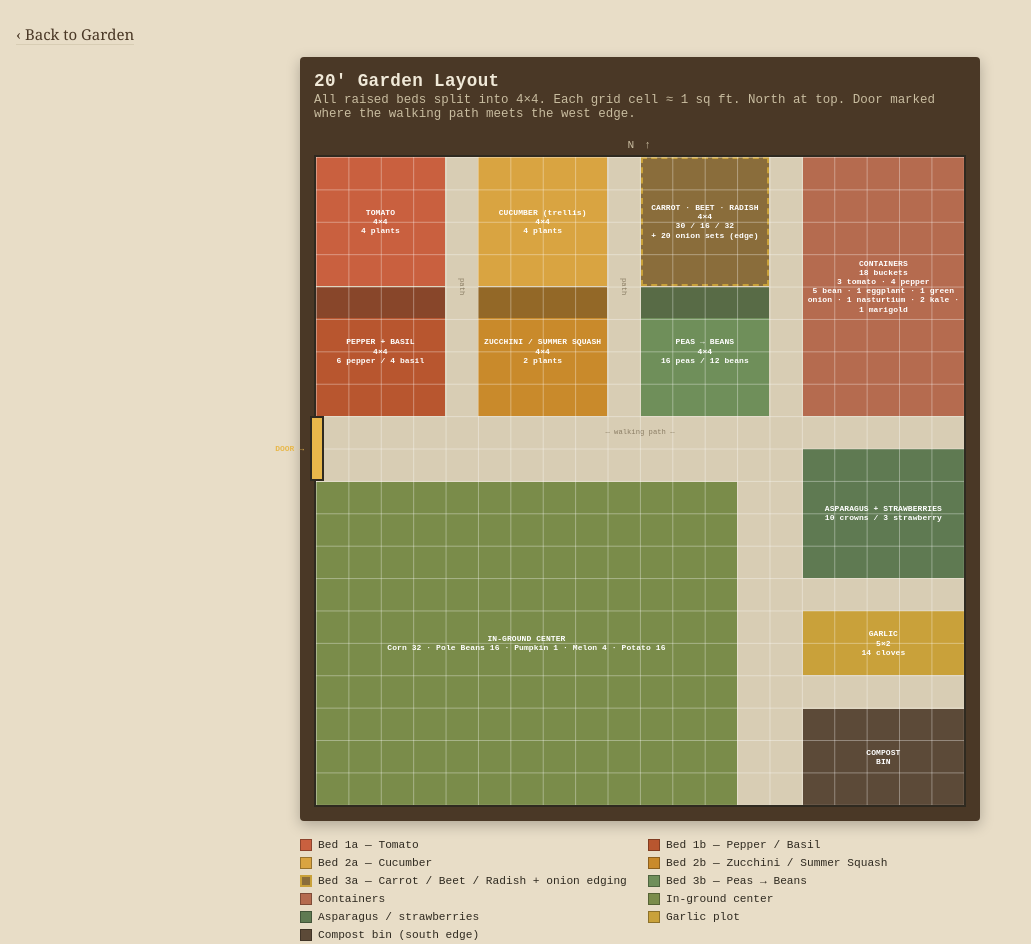
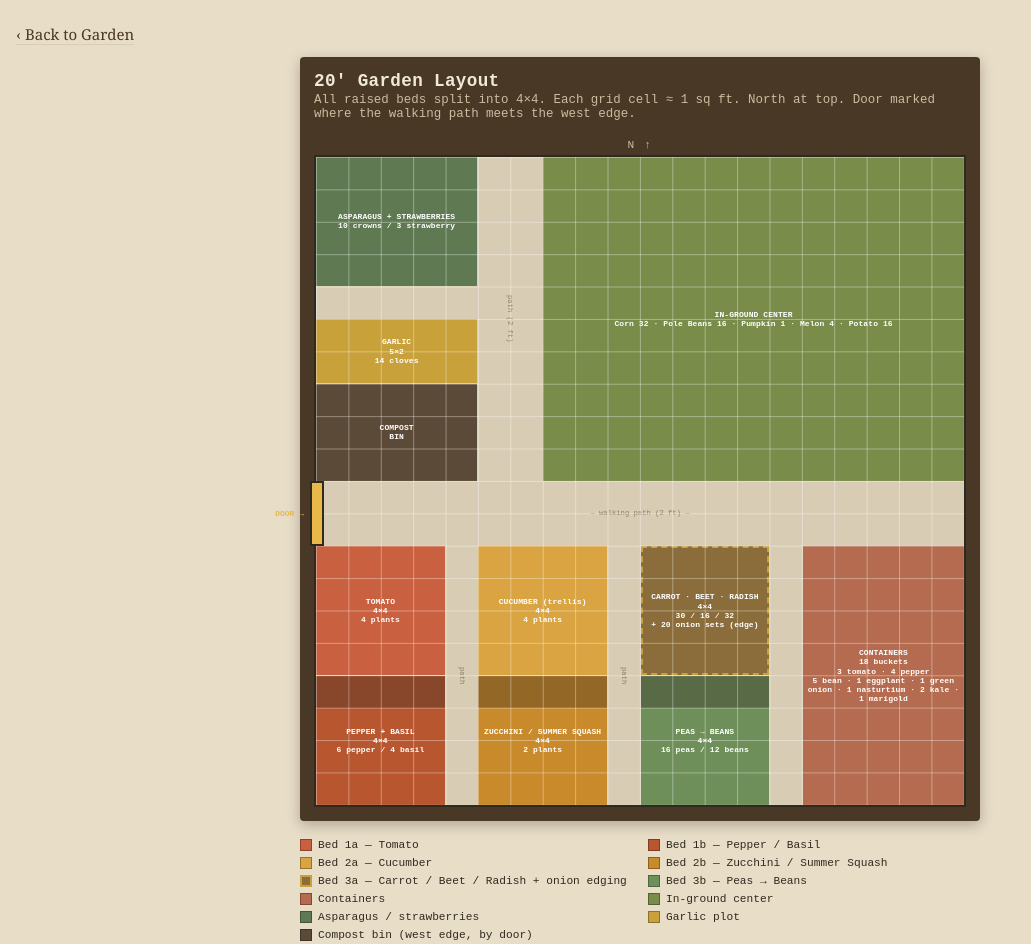
Before and after one commit to caseymwalsh/garden, a plain HTML site: page layout.html in a window 1280 px wide. Shown: the top 944 px of the page, without its empty margins (0-1031 px from the left). Drawn offline with Linux system fonts and the light colour scheme.

Commit message:
Move in-ground center to NE corner; rearrange beds, perennials, compost

```diff
--- a/layout.html
+++ b/layout.html
@@ -88,17 +88,17 @@
     padding:2px;
     letter-spacing:0.01em;
   }
-  .bed1a{ grid-column:1/5;  grid-row:1/5;  background:var(--tomato); }
-  .bed1b{ grid-column:1/5;  grid-row:5/9;  background:var(--pepper); }
-  .bed2a{ grid-column:6/10; grid-row:1/5;  background:var(--cuke); }
-  .bed2b{ grid-column:6/10; grid-row:5/9;  background:var(--squash); }
-  .bed3a{ grid-column:11/15;grid-row:1/5;  background:var(--root); border:2px dashed var(--onion); }
-  .bed3b{ grid-column:11/15;grid-row:5/9;  background:var(--peabean); }
-  .buckets{ grid-column:16/21; grid-row:1/9; background:var(--bucket); }
-  .inground{ grid-column:1/14; grid-row:11/21; background:var(--inground); }
-  .asparagus{ grid-column:16/21; grid-row:10/14; background:var(--asparagus); }
-  .garlicplot{ grid-column:16/21; grid-row:15/17; background:var(--onion); }
-  .compost{ grid-column:16/21; grid-row:18/21; background:var(--compost); }
+  .bed1a{ grid-column:1/5;  grid-row:13/17;  background:var(--tomato); }
+  .bed1b{ grid-column:1/5;  grid-row:17/21;  background:var(--pepper); }
+  .bed2a{ grid-column:6/10; grid-row:13/17;  background:var(--cuke); }
+  .bed2b{ grid-column:6/10; grid-row:17/21;  background:var(--squash); }
+  .bed3a{ grid-column:11/15;grid-row:13/17;  background:var(--root); border:2px dashed var(--onion); }
+  .bed3b{ grid-column:11/15;grid-row:17/21;  background:var(--peabean); }
+  .buckets{ grid-column:16/21; grid-row:13/21; background:var(--bucket); }
+  .inground{ grid-column:8/21; grid-row:1/11; background:var(--inground); }
+  .asparagus{ grid-column:1/6; grid-row:1/5; background:var(--asparagus); }
+  .garlicplot{ grid-column:1/6; grid-row:6/8; background:var(--onion); }
+  .compost{ grid-column:1/6; grid-row:8/11; background:var(--compost); }
   .pathlabel{
     display:flex;
     align-items:center;
@@ -107,20 +107,21 @@
     color:#8a7d64;
     writing-mode:vertical-rl;
   }
-  .p1{ grid-column:5/6; grid-row:1/9; }
-  .p2{ grid-column:10/11;grid-row:1/9; }
-  .p3{ grid-column:1/21; grid-row:9/10; writing-mode:horizontal-tb; }
+  .p1{ grid-column:5/6; grid-row:13/21; }
+  .p2{ grid-column:10/11;grid-row:13/21; }
+  .p3{ grid-column:1/21; grid-row:11/13; writing-mode:horizontal-tb; }
+  .p4{ grid-column:6/8; grid-row:1/11; }
   .divider{
     background:var(--ink);
     opacity:0.35;
   }
-  .d1{ grid-column:1/5;  grid-row:5/6; }
-  .d2{ grid-column:6/10; grid-row:5/6; }
-  .d3{ grid-column:11/15;grid-row:5/6; }
+  .d1{ grid-column:1/5;  grid-row:17/18; }
+  .d2{ grid-column:6/10; grid-row:17/18; }
+  .d3{ grid-column:11/15;grid-row:17/18; }
   .door-marker{
     position:absolute;
     left:-6px;
-    top:40%;
+    top:50%;
     height:10%;
     width:14px;
     background:#e8b84b;
@@ -130,7 +131,7 @@
   .door-label{
     position:absolute;
     left:-64px;
-    top:calc(45% - 0.6em);
+    top:calc(55% - 0.6em);
     font-size:0.5rem;
     color:#e8b84b;
     font-weight:700;
@@ -265,7 +266,8 @@
     <div class="divider d3"></div>
     <div class="zone bed3b">PEAS → BEANS<br>4×4<br>16 peas / 12 beans</div>
     <div class="zone buckets">CONTAINERS<br>18 buckets<br>3 tomato · 4 pepper<br>5 bean · 1 eggplant · 1 green onion · 1 nasturtium · 2 kale · 1 marigold</div>
-    <div class="pathlabel p3">— walking path —</div>
+    <div class="pathlabel p3">— walking path (2 ft) —</div>
+    <div class="pathlabel p4">path (2 ft)</div>
     <div class="zone inground">IN-GROUND CENTER<br>Corn 32 · Pole Beans 16 · Pumpkin 1 · Melon 4 · Potato 16</div>
     <div class="zone asparagus">ASPARAGUS + STRAWBERRIES<br>10 crowns / 3 strawberry</div>
     <div class="zone garlicplot">GARLIC<br>5×2<br>14 cloves</div>
@@ -287,7 +289,7 @@
   <div><span class="swatch" style="background:var(--inground)"></span>In-ground center</div>
   <div><span class="swatch" style="background:var(--asparagus)"></span>Asparagus / strawberries</div>
   <div><span class="swatch" style="background:var(--onion)"></span>Garlic plot</div>
-  <div><span class="swatch" style="background:var(--compost)"></span>Compost bin (south edge)</div>
+  <div><span class="swatch" style="background:var(--compost)"></span>Compost bin (west edge, by door)</div>
 </div>
 
 <table>
```
Also changed, not shown: varieties.html (+23 -21 lines).
